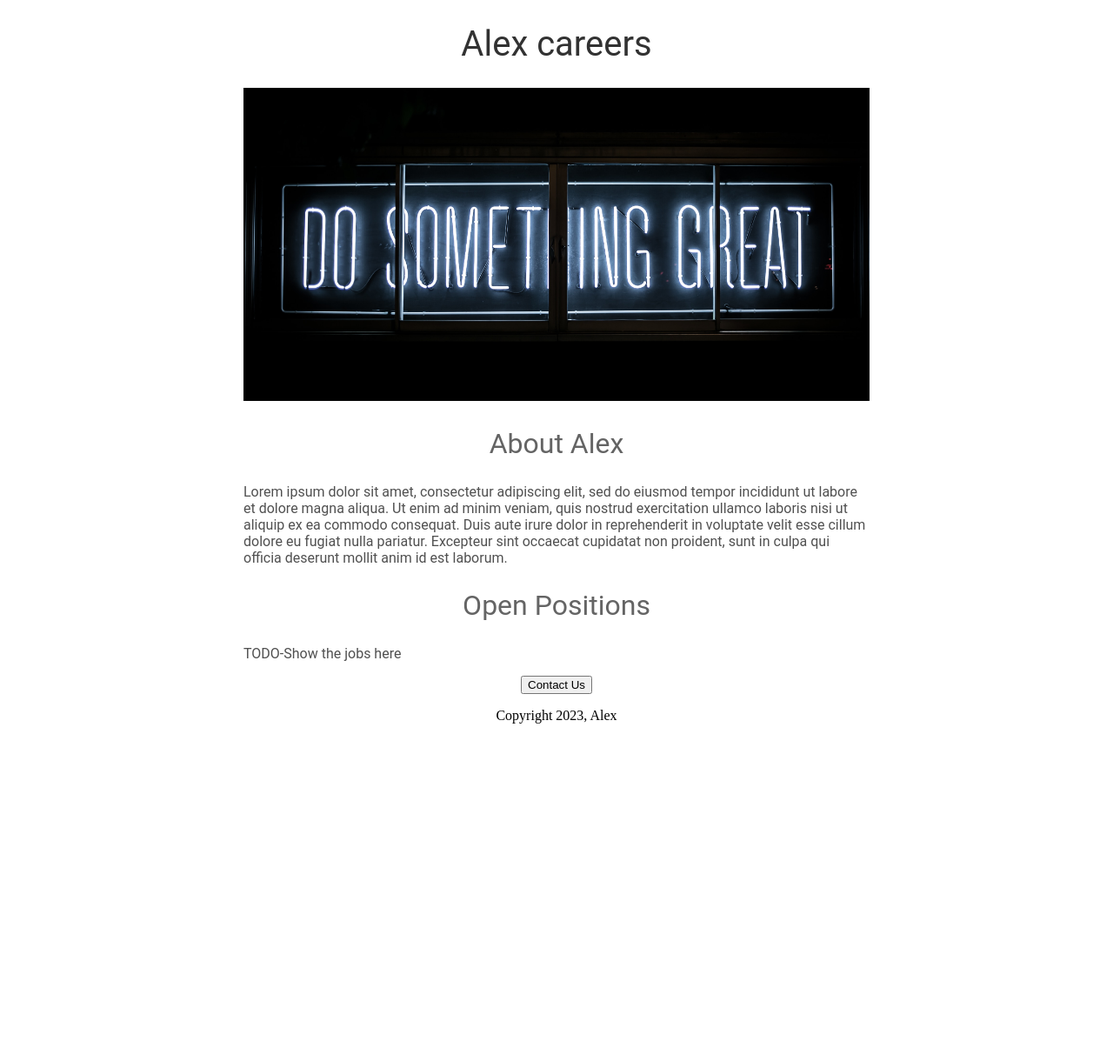
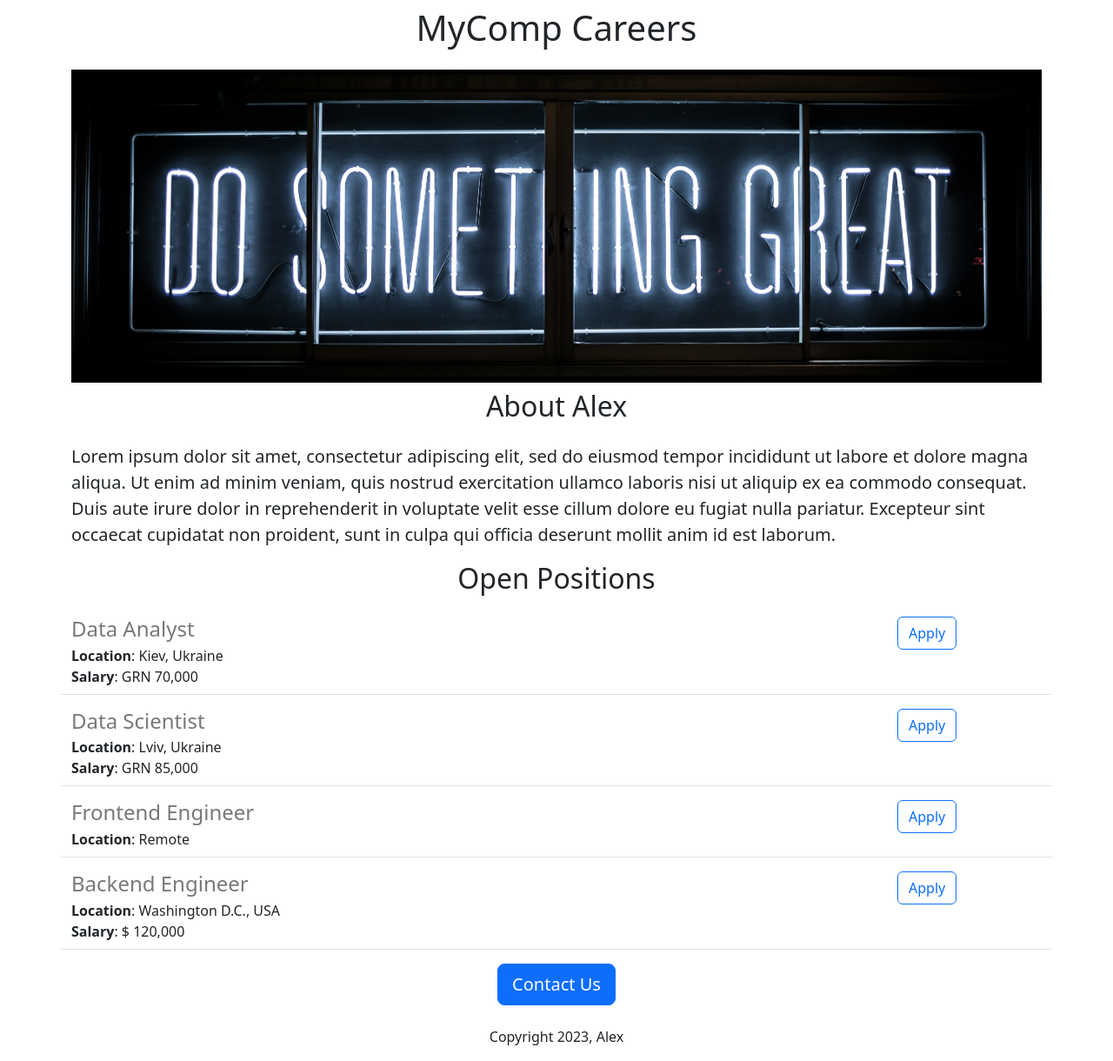
Before and after one commit to alex09qw/my_website, a Flask app: page / in a window 1280 px wide. Shown: the whole page at 87% size. Before the commit the page ends 832 px from the top, so only its background shows below. Run offline with Flask 3, Linux system fonts and the light colour scheme.

Commit message:
Added dynamic data and API route

```diff
--- a/app.py
+++ b/app.py
@@ -1,10 +1,43 @@
-from flask import Flask, render_template
+from flask import Flask, render_template, jsonify
 
 app = Flask(__name__)
 
+JOBS = [
+  {
+    'id': 1,
+    'title': 'Data Analyst',
+    'location': 'Kiev, Ukraine',
+    'salary': 'GRN 70,000'
+  },
+  {
+    'id': 2,
+    'title': 'Data Scientist',
+    'location': 'Lviv, Ukraine',
+    'salary': 'GRN 85,000'
+  },
+  {
+    'id': 3,
+    'title': 'Frontend Engineer',
+    'location': 'Remote'
+  },
+  {
+    'id': 4,
+    'title': 'Backend Engineer',
+    'location': 'Washington D.C., USA',
+    'salary': '$ 120,000'
+  }
+]
+
 @app.route("/")
 def hello_world():
-    return render_template('home.html')
+    return render_template('home.html',
+                           jobs=JOBS,
+                          company_name='MyComp')
+
+@app.route("/api/jobs")
+def list_jobs():
+  return jsonify(JOBS)
+
 
 if __name__ == "__main__":
   app.run(host="0.0.0.0", debug=True)
--- a/templates/home.html
+++ b/templates/home.html
@@ -1,56 +1,36 @@
 <!DOCTYPE html>
 <html>
   <head>
-    <title>Alex website</title>
+    <title>MyComp Alex website</title>
+    <meta charset="utf-8">
+    <meta name="viewport" content="width=device-width, initial-scale=1">
+    <link href="https://cdn.jsdelivr.net/npm/bootstrap@5.3.1/dist/css/bootstrap.min.css" rel="stylesheet" integrity="sha384-4bw+/aepP/YC94hEpVNVgiZdgIC5+VKNBQNGCHeKRQN+PtmoHDEXuppvnDJzQIu9" crossorigin="anonymous">
     <style>
-      h1 {
-        font-size: 40px;
-        font-family: Roboto;
-        font-weight: normal;
-        color: rgb(50, 50, 50);
-        text-align: center;
-      }
-
       #banner {
+        height: 360px;
         width: 100%;
-        height: 360px;
         object-fit: cover;
-      }
-
-      h2 {
-        font-family: Roboto;
-        font-size: 32px;
-        color: rgb(100, 100, 100);
-        text-align: center;
-        font-weight: normal;
-      }
-
-      .bodytext {
-        font-family: Roboto;
-        color: rgb(80, 80, 80);
-
-      }
-
-      #container {
-        max-width: 720px;
-        margin: 0 auto;
       }
     </style>
   </head>
   <body>
-    <div id="container">
-      <h1>Alex careers</h1>
-      <img id="banner" src="https://mywebsite--alexnomat702.repl.co/static/banner.jpg" height=
+    <div class="container">
+      <h1 class="text-center mt-2 mb-4">{{company_name}} Careers</h1>
+      <img class="img-fluid" id="banner" src="https://mywebsite--alexnomat702.repl.co/static/banner.jpg" height=
         "320">
-      <h2>About Alex</h2>
-      <p class="bodytext">
+      <h2 class="text-center mt-2 mb-4">About Alex</h2>
+      <p class="lead">
         Lorem ipsum dolor sit amet, consectetur adipiscing elit, sed do eiusmod tempor incididunt ut labore et dolore magna aliqua. Ut enim ad minim veniam, quis nostrud exercitation ullamco laboris nisi ut aliquip ex ea commodo consequat. Duis aute irure dolor in reprehenderit in voluptate velit esse cillum dolore eu fugiat nulla pariatur. Excepteur sint occaecat cupidatat non proident, sunt in culpa qui officia deserunt mollit anim id est laborum.
       </p>
-      <h2>Open Positions</h2>
-      <p class="bodytext">TODO-Show the jobs here</p>
-      <div style="text-align: center">
-      <button>Contact Us</button>
-        <p>Copyright 2023, Alex</p>
+      <h2 class="text-center mt-2 mb-4">Open Positions</h2>
+      <div>
+        {% for job in jobs %}
+          {% include 'jobitem.html' %}
+        {% endfor %}
+      </div>
+      <div class="text-center">
+      <button class="btn btn-primary btn-lg">Contact Us</button>
+        <p class="mt-4">Copyright 2023, Alex</p>
       </div>
     </div>
   </body>
--- /dev/null
+++ b/templates/jobitem.html
@@ -0,0 +1,12 @@
+<div class="border-bottom row" style="margin-bottom:16px;padding-bottom:8px;">
+  <div class="col-10">
+    <h4 style="color:rgb(120, 120, 120); margin-bottom:4px;">{{job['title']}}</h4>
+    <div><b>Location</b>: {{job['location']}}</div>
+    {% if 'salary' in job %}
+    <div><b>Salary</b>: {{job['salary']}}</div>
+    {% endif %}
+  </div>
+  <div class="col-2">
+    <button type="button" class="btn btn-outline-primary">Apply</button>
+  </div>
+</div>
```
